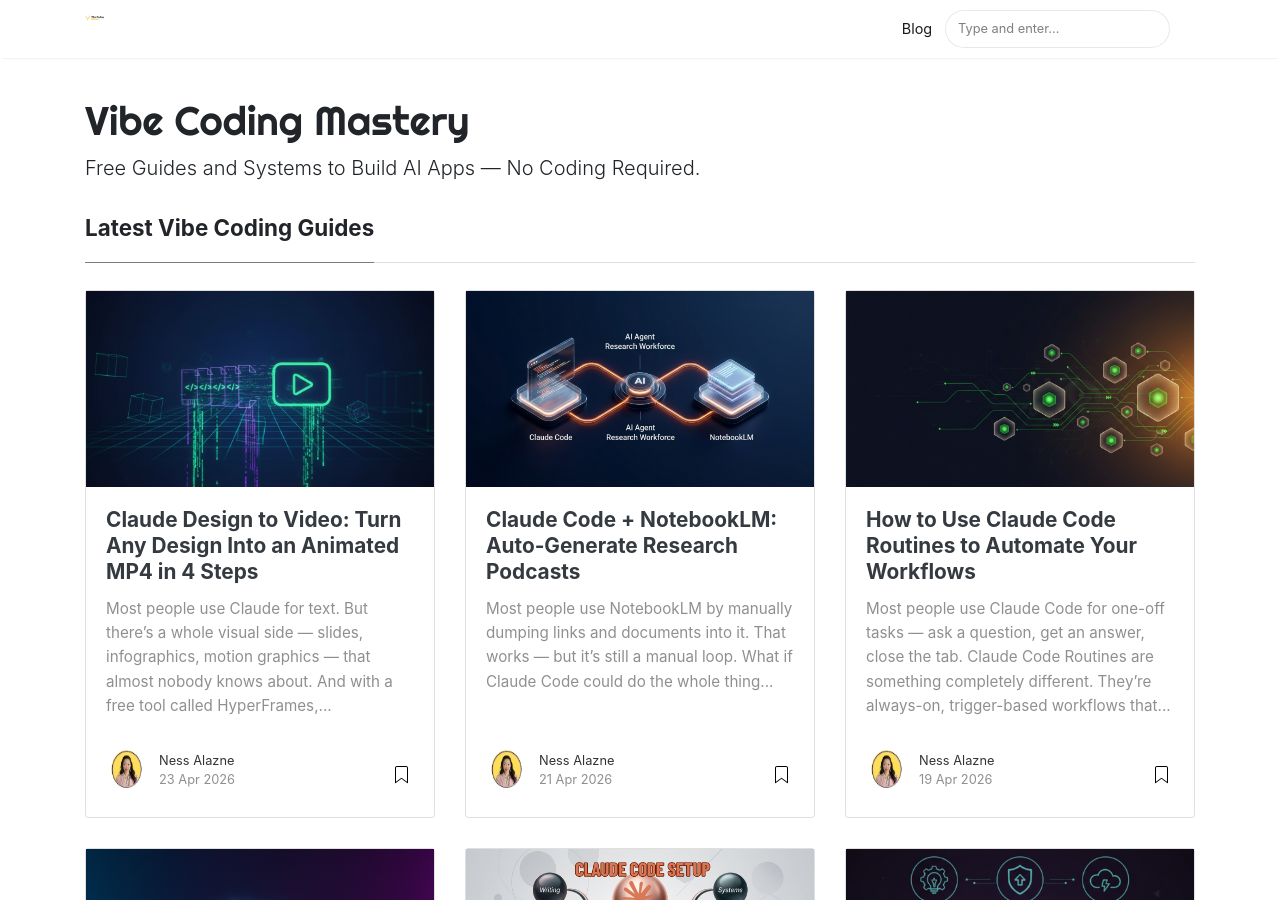
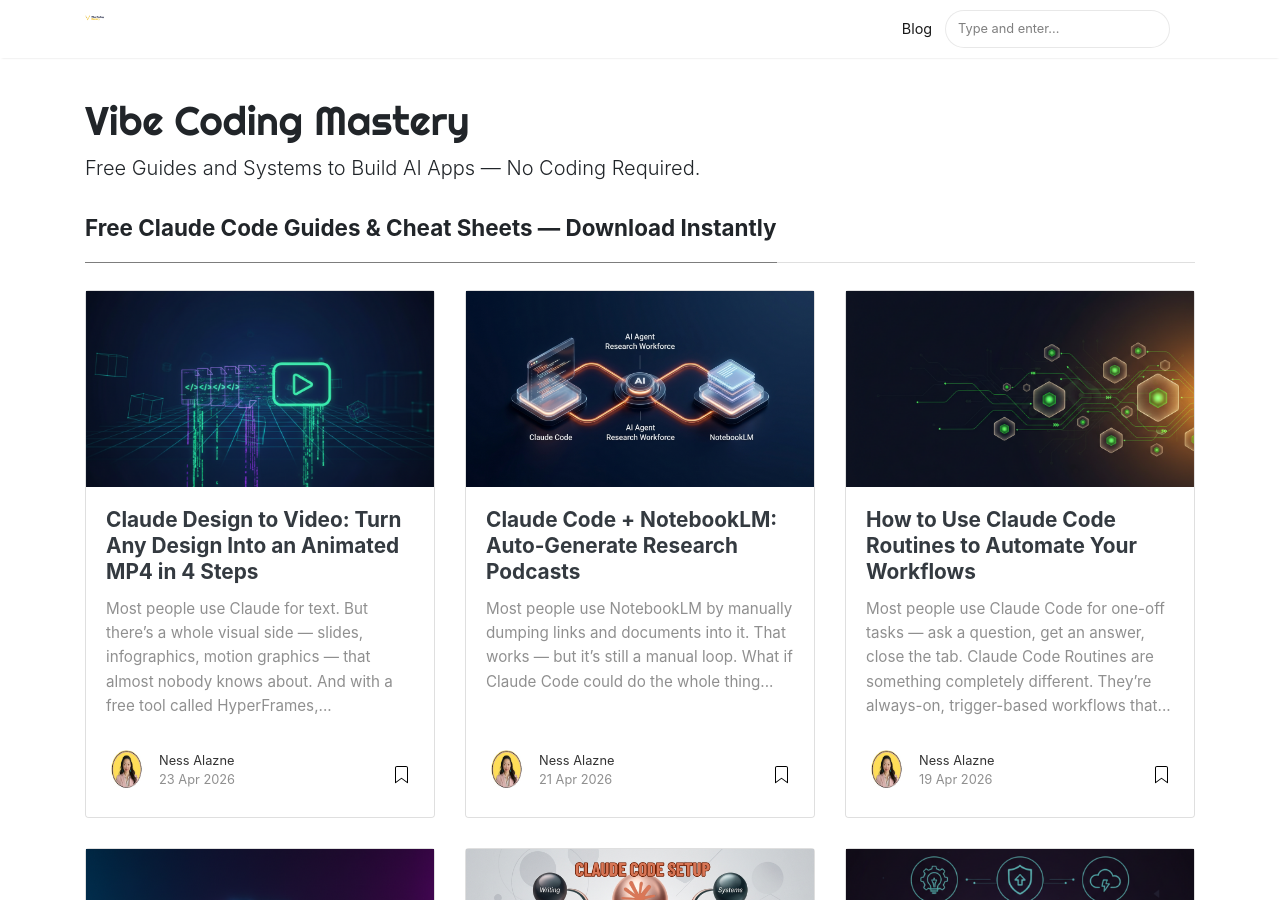
Before and after one commit to nessalazne/nessalazne.github.io, a Jekyll site: the page built from index.html, in a window 1280 px wide and 900 px high. Built offline with Jekyll 4.4.1, drawn with Linux system fonts in a browser that asks for light colours; nearby versions of some CDN libraries; the list of posts is cut into pages by our own code.

Commit message:
Update homepage section heading to "Free Claude Code Guides & Cheat Sheets — Download Instantly"
Co-Authored-By: Claude Sonnet 4.6 <noreply@anthropic.com>

```diff
--- a/index.html
+++ b/index.html
@@ -9,7 +9,7 @@ title: Home
 
     <div class="section-title">
 
-        <h2><span>Latest Vibe Coding Guides</span></h2>
+        <h2><span>Free Claude Code Guides & Cheat Sheets — Download Instantly</span></h2>
 
     </div>
 
```
